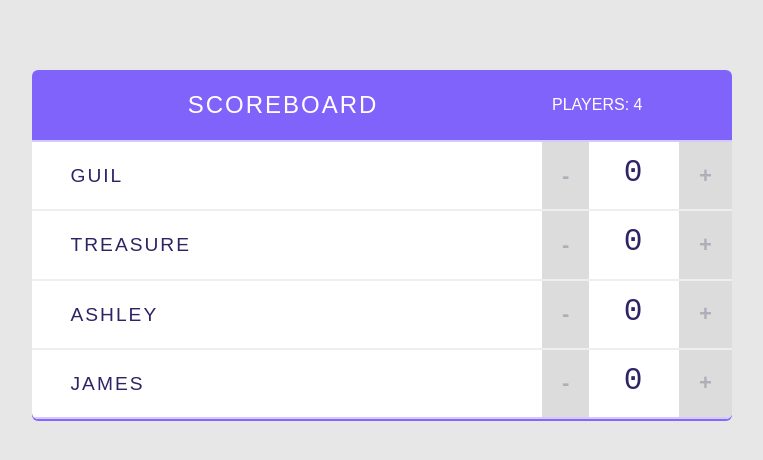
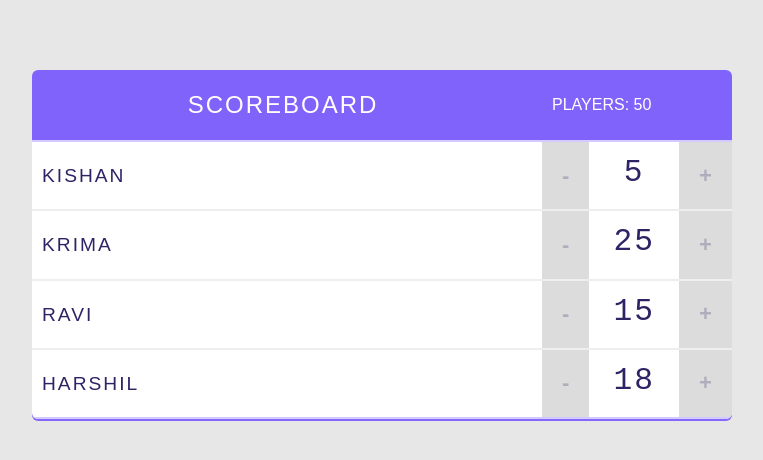
Before and after one commit to kkpatel911/React-App, a React (Create React App) app: page / in a window 1280 px wide. Shown: the top 460 px of the page, without its empty margins (258-1021 px from the left). Built offline with nearby package versions, Linux system fonts and the light colour scheme.

Commit message:
modified some files

```diff
--- a/public/index.html
+++ b/public/index.html
@@ -1,40 +1,19 @@
 <!DOCTYPE html>
 <html lang="en">
+
 <head>
   <meta charset="utf-8">
   <meta name="viewport" content="width=device-width, initial-scale=1, shrink-to-fit=no">
   <meta name="theme-color" content="#000000">
-    <!--
-      manifest.json provides metadata used when your web app is added to the
-      homescreen on Android. See https://developers.google.com/web/fundamentals/engage-and-retain/web-app-manifest/
-    -->
+
   <link rel="manifest" href="%PUBLIC_URL%/manifest.json">
   <link rel="shortcut icon" href="%PUBLIC_URL%/favicon.ico">
-    <!--
-      Notice the use of %PUBLIC_URL% in the tags above.
-      It will be replaced with the URL of the `public` folder during the build.
-      Only files inside the `public` folder can be referenced from the HTML.
 
-      Unlike "/favicon.ico" or "favicon.ico", "%PUBLIC_URL%/favicon.ico" will
-      work correctly both with client-side routing and a non-root public URL.
-      Learn how to configure a non-root public URL by running `npm run build`.
-    -->
   <title>Scoreboard</title>
 </head>
+
 <body>
-    <noscript>
-      You need to enable JavaScript to run this app.
-    </noscript>
   <div id="root"></div>
-    <!--
-      This HTML file is a template.
-      If you open it directly in the browser, you will see an empty page.
+</body>
 
-      You can add webfonts, meta tags, or analytics to this file.
-      The build step will place the bundled scripts into the <body> tag.
-
-      To begin the development, run `npm start` or `yarn start`.
-      To create a production bundle, use `npm run build` or `yarn build`.
-    -->
-  </body>
 </html>
--- a/src/components/App.js
+++ b/src/components/App.js
@@ -1,106 +1,60 @@
 import React from "react";
 import Header from "./Header";
-
-class Counter extends React.Component {
-  state = {
-    score: 0
-  };
-
-  incrementScore = () => {
-    this.setState(prevState => ({
-      score: prevState.score + 1
-    }));
-  };
-
-  decrementScore = () => {
-    this.setState(prevState => ({
-      score: prevState.score - 1
-    }));
-  };
-
-  render() {
-    return (
-      <div className="counter">
-        <button
-          className="counter-action decrement"
-          onClick={this.decrementScore}
-        >
-          {" "}
-          -{" "}
-        </button>
-        <span className="counter-score">{this.state.score}</span>
-        <button
-          className="counter-action increment"
-          onClick={this.incrementScore}
-        >
-          {" "}
-          +{" "}
-        </button>
-      </div>
-    );
-  }
-}
-
-const Player = props => {
-  return (
-    <div className="player">
-      <span className="player-name">
-        <button
-          className="remove-player"
-          onClick={() => props.removePlayer(props.id)}
-        >
-          ✖
-        </button>
-        {props.name}
-      </span>
-
-      <Counter />
-    </div>
-  );
-};
+import Player from "./Player";
 
 class App extends React.Component {
   state = {
     players: [
       {
-        name: "Guil",
+        name: "Kishan",
+        score: 5,
         id: 1
       },
       {
-        name: "Treasure",
+        name: "Krima",
+        score: 25,
         id: 2
       },
       {
-        name: "Ashley",
+        name: "Ravi",
+        score: 15,
         id: 3
       },
       {
-        name: "James",
+        name: "Harshil",
+        score: 18,
         id: 4
       }
     ]
   };
 
-  handleRemovePlayer = id => {
-    this.setState(prevState => {
-      return {
-        players: prevState.players.filter(p => p.id !== id)
-      };
-    });
+  handleScoreChnage = (index, delta) => {
+    this.setState(prevState => ({
+      score: (prevState.players[index].score =
+        prevState.players[index].score + delta)
+    }));
   };
+
+  // handleRemovePlayer = (id){
+  //   this.setState({
+  //     return{
+  //       players
+  //     }
+  //   })
+  // }
 
   render() {
     return (
       <div className="scoreboard">
-        <Header title="Scoreboard" totalPlayers={this.state.players.length} />
+        <Header title="Scoreboard" totalPlayer={50} />
 
-        {/* Players list */}
-        {this.state.players.map(player => (
+        {this.state.players.map((player, index) => (
           <Player
             name={player.name}
-            id={player.id}
-            key={player.id.toString()}
-            removePlayer={this.handleRemovePlayer}
+            score={player.score}
+            key={player.id}
+            changeScore={this.handleScoreChnage}
+            index={index}
           />
         ))}
       </div>
--- /dev/null
+++ b/src/components/Counter.js
@@ -0,0 +1,26 @@
+import React from "react";
+
+const Counter = props => {
+  let index = props.index;
+  return (
+    <div className="counter">
+      <button
+        className="counter-action decrement"
+        onClick={() => props.changeScore(index, -1)}
+      >
+        {" "}
+        -{" "}
+      </button>
+      <span className="counter-score">{props.score}</span>
+      <button
+        className="counter-action increment"
+        onClick={() => props.changeScore(index, +1)}
+      >
+        {" "}
+        +{" "}
+      </button>
+    </div>
+  );
+};
+
+export default Counter;
--- a/src/components/Header.js
+++ b/src/components/Header.js
@@ -4,7 +4,7 @@ const Header = props => {
   return (
     <header>
       <h1>{props.title}</h1>
-      <span className="stats">Players: {props.totalPlayers}</span>
+      <span className="stats"> Players: {props.totalPlayer}</span>
     </header>
   );
 };
--- /dev/null
+++ b/src/components/Player.js
@@ -0,0 +1,17 @@
+import React from "react";
+import Counter from "./Counter";
+
+const Player = props => {
+  return (
+    <div className="player">
+      <span className="player-name">{props.name}</span>
+      <Counter
+        score={props.score}
+        changeScore={props.changeScore}
+        index={props.index}
+      />
+    </div>
+  );
+};
+
+export default Player;
```
Also changed, not shown: src/index.js (+5 -8 lines). Lines whose indentation alone changed are shown as unchanged.
